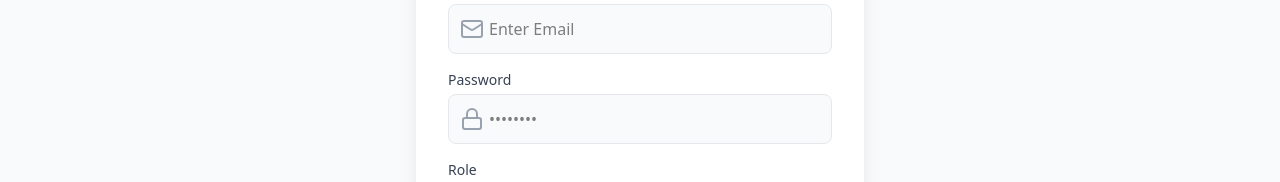
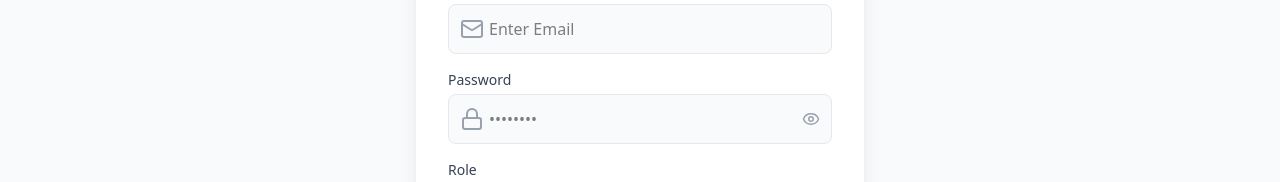
Before and after one commit to MohitBisht27/Slack, a React (Vite) app in the folder Frontend/: page /RegisterForm in a window 1280 px wide. Shown: the part 290-472 px from the top of the page. Built offline with nearby package versions, Linux system fonts and the light colour scheme.

Commit message:
feat: Add password hide and unHide button

```diff
--- a/Frontend/src/components/SignIn/SignIn.jsx
+++ b/Frontend/src/components/SignIn/SignIn.jsx
@@ -4,6 +4,7 @@ import { loginUser } from "../../api/UserApi";
 import { Link, useNavigate } from "react-router-dom";
 import FormInput from "../AuthForm/FormInput";
 import SubmitButton from "../AuthForm/SubmitButton";
+import FormPass from "../AuthForm/FormPass";
 function SignIn() {
   const navigate = useNavigate();
   const [user, setUserData] = useState({
@@ -90,7 +91,7 @@ function SignIn() {
             required
           />
 
-          <FormInput
+          <FormPass
             icon={<Lock />}
             type="password"
             name="password"
--- a/Frontend/src/components/SignUp/SignUp.jsx
+++ b/Frontend/src/components/SignUp/SignUp.jsx
@@ -7,6 +7,7 @@ import FormSelect from "../AuthForm/FormSelect";
 import FormTextarea from "../AuthForm/FormTextarea";
 import FileUpload from "../AuthForm/FileUpload";
 import SubmitButton from "../AuthForm/SubmitButton";
+import FormPass from "../AuthForm/FormPass";
 export default function RegisterForm() {
   const navigate = useNavigate();
   const [formData, setFormData] = useState({
@@ -116,7 +117,7 @@ export default function RegisterForm() {
             required
           />
 
-          <FormInput
+          <FormPass
             icon={<Lock />}
             type="password"
             label="Password"
```
